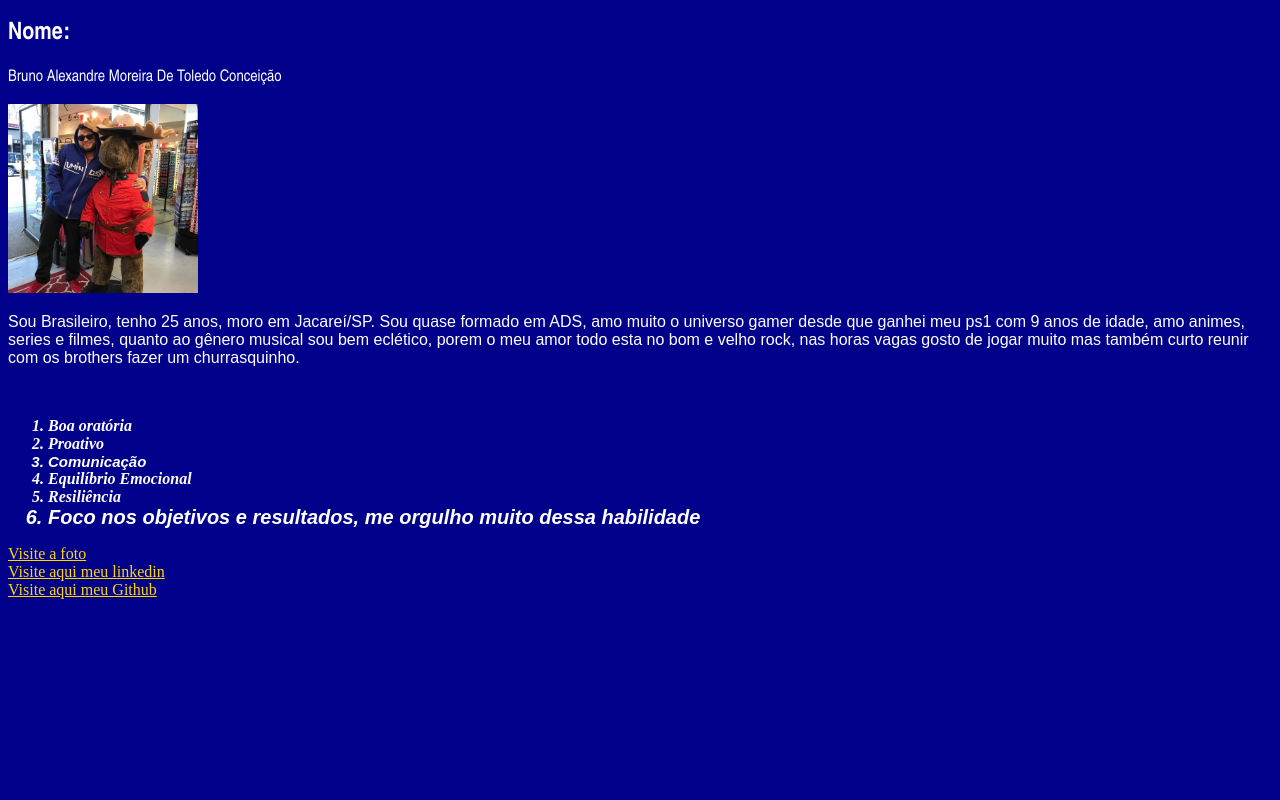
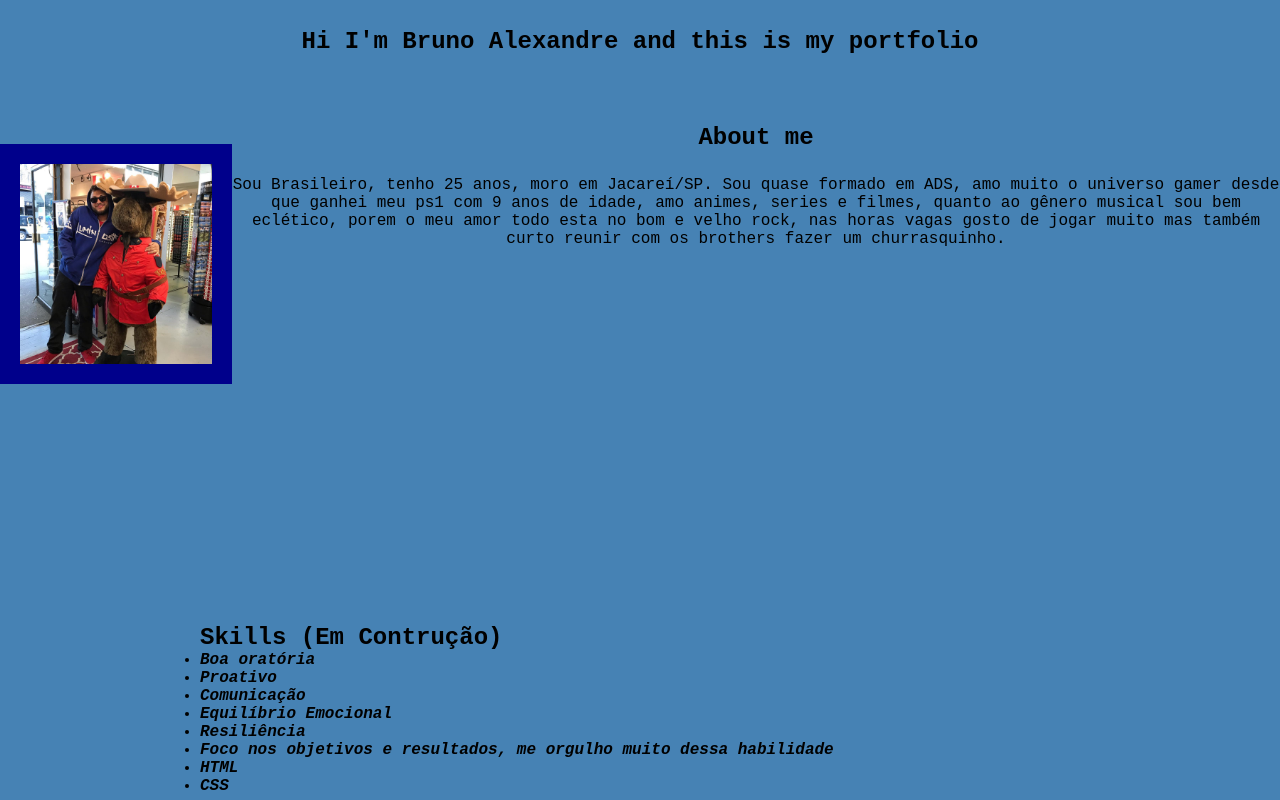
Before and after one commit to Brunoamt/Brunoamt.github.io, a plain HTML site: page index.html in a window 1280 px wide. Shown: the top 800 px of the page. Drawn offline with Linux system fonts and the light colour scheme.

Commit message:
Feito Atualizaçoes com CSS

```diff
--- /dev/null
+++ b/Style.css
@@ -0,0 +1,62 @@
+* {
+  margin: 0;
+  padding: 0;
+}
+
+.header {
+  text-align: right;
+  display: block;
+  line-height: 24px;
+
+}
+
+.header h2 {
+  text-align: center;
+  padding: 20px;
+  margin: 10px;
+  height: 100%;
+  font-family: Andale Mono, monospace;
+}
+
+.about{
+  height: 300px;
+  text-align: center;
+  font-family: Andale Mono, monospace;
+  }
+
+.about h2 {
+  margin-top: 50px;
+
+}
+
+.about p {
+  margin-top: 25px;
+
+}
+
+#minha-foto {
+  float: left;
+  height: 200px;
+  padding: 20px;
+  margin-top: 20px;
+  background-color: darkblue;
+
+}
+
+.skills {
+  height: 100%;
+  padding: 200px;
+  text-align: left;
+  font-family: Andale Mono, monospace;
+}
+
+body {
+  background-color: steelblue;
+}
+
+.footer {
+  height: 100px;
+  padding: 100px;
+  text-align: left;
+  font-family: Andale Mono, monospace;
+}
--- a/index.html
+++ b/index.html
@@ -1,62 +1,47 @@
 <!DOCTYPE html>
-<html lang="en">
+<html lang="pt-br">
 <head>
     <meta charset="UTF-8">
     <meta http-equiv="X-UA-Compatible" content="IE=edge">
     <meta name="viewport" content="width=device-width, initial-scale=1.0">
     <title>Portifolio Bruno Alexandre</title>
-</head>
+		<link rel="stylesheet" href="Style.css">
+
+	</head>
+
 <body>
-    <style>
-			.font-nome{
-				font-family: Arial Narrow, sans-serif;
-				color: white;
-			}
-			.font-bio{
-				font-family: fantasy;
-				color: white;
-			}
-			body{
-				background-color: darkblue;
-			}
-
-			.skills{
-				color: white;
-			}
-
-			.links{
-				color: gold;
-			}
-
-			.melhor-skill{
-				font-family: fantasy;
-				font-size: 20px;
-			}
-			.segunda-skill{
-				font-family: fantasy;
-				font-size: 15px;
-			}
+	<header class="header">
+			<h2>Hi I'm Bruno Alexandre and this is my portfolio</h2>
+	</header>
+    <div class="about">
+			<img src="bruno.jpg" alt="Foto Bruno Alexandre" width="15%" id="minha-foto">
 
 
-		</style>
+		<h2>About me</h2>
+    <p>Sou Brasileiro, tenho 25 anos, moro em Jacareí/SP. Sou quase formado em ADS, amo muito o universo gamer desde que ganhei meu ps1 com 9 anos de idade, amo animes, series e filmes, quanto ao gênero musical sou bem eclético, porem o meu amor todo esta no bom e velho rock, nas horas vagas gosto de jogar muito mas também curto reunir com os brothers fazer um churrasquinho.</p><br>
+		</div>
+    <div class="skills">
+			<h2>Skills (Em Contrução)</h2>
+			<ul><i><b>
+        <li>Boa oratória</li>
+        <li>Proativo</li>
+        <li>Comunicação</li>
+        <li>Equilíbrio Emocional</li>
+        <li>Resiliência</li>
+        <li>Foco nos objetivos e resultados, me orgulho muito dessa habilidade</li>
+				<li>HTML</li>
+				<li>CSS</li>
+    </ul></i></b>
+		</div>
+
+			<footer class="footer">
+				<h2>Contato</h2>
+		<a href="#minha-foto">Visite a foto</a><br>
+    <a href="https://www.linkedin.com/in/brunodetol/"  target="blank">Visite aqui meu linkedin</a><br>
+    <a href="https://github.com/Brunoamt" target="blank">Visite aqui meu Github</a><br>
+			</footer>
 
 
 
-	<H2 class="font-nome">Nome:</H2>
-    <p class="font-nome">Bruno Alexandre Moreira De Toledo Conceição</p>
-    <img src="bruno.jpg" alt="Foto Bruno Alexandre" width="15%" >
-    <p class="font-bio">Sou Brasileiro, tenho 25 anos, moro em Jacareí/SP. Sou quase formado em ADS, amo muito o universo gamer desde que ganhei meu ps1 com 9 anos de idade, amo animes, series e filmes, quanto ao gênero musical sou bem eclético, porem o meu amor todo esta no bom e velho rock, nas horas vagas gosto de jogar muito mas também curto reunir com os brothers fazer um churrasquinho.</p><br>
-    <ol class="skills"><i><b>
-        <li>Boa oratória</li>
-        <li>Proativo</li>
-        <li class="segunda-skill">Comunicação</li>
-        <li>Equilíbrio Emocional</li>
-        <li>Resiliência</li>
-        <li class="melhor-skill">Foco nos objetivos e resultados, me orgulho muito dessa habilidade</li>
-    </ol></i></b>
-    <a href="bruno.jpg" class="links">Visite a foto</a><br>
-    <a href="https://www.linkedin.com/in/brunodetol/" class="links" target="blank">Visite aqui meu linkedin</a><br>
-    <a href="https://github.com/Brunoamt" class="links" target="blank">Visite aqui meu Github</a><br>
-
 </body>
 </html>
```
